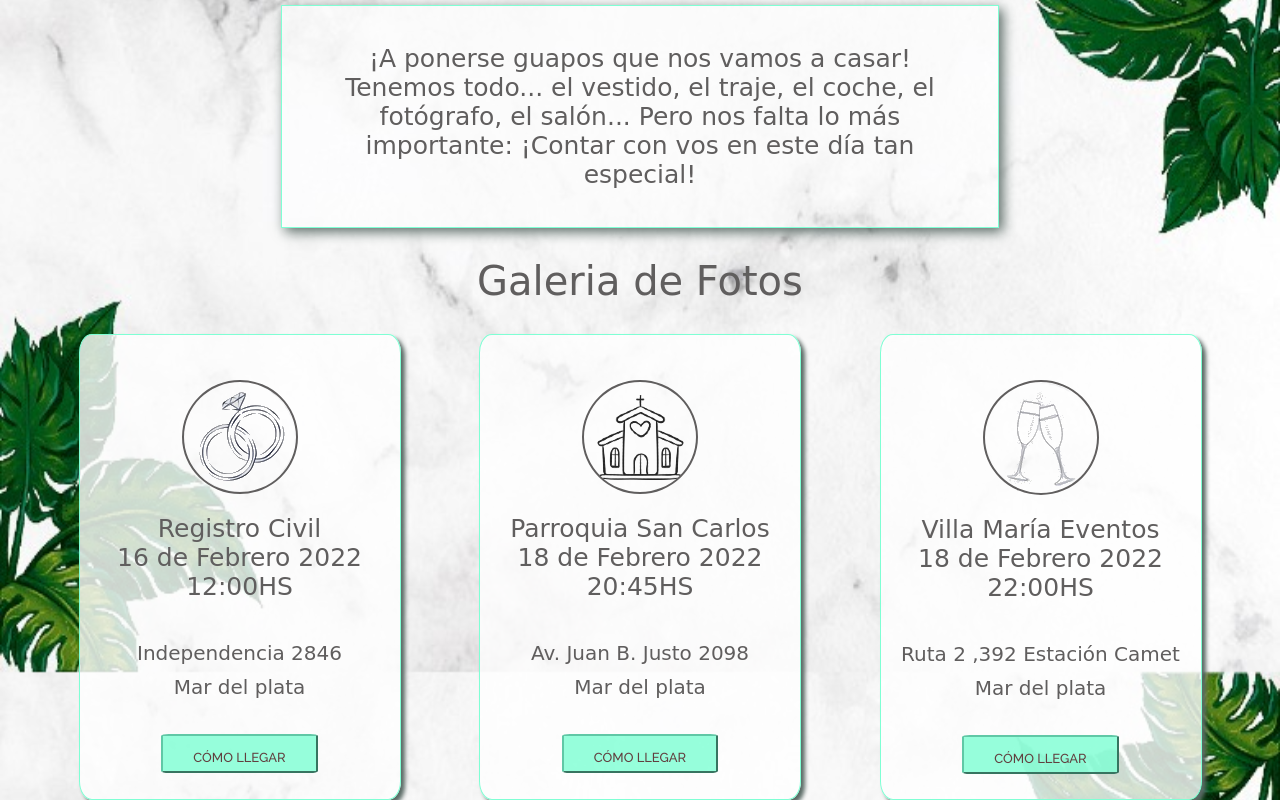
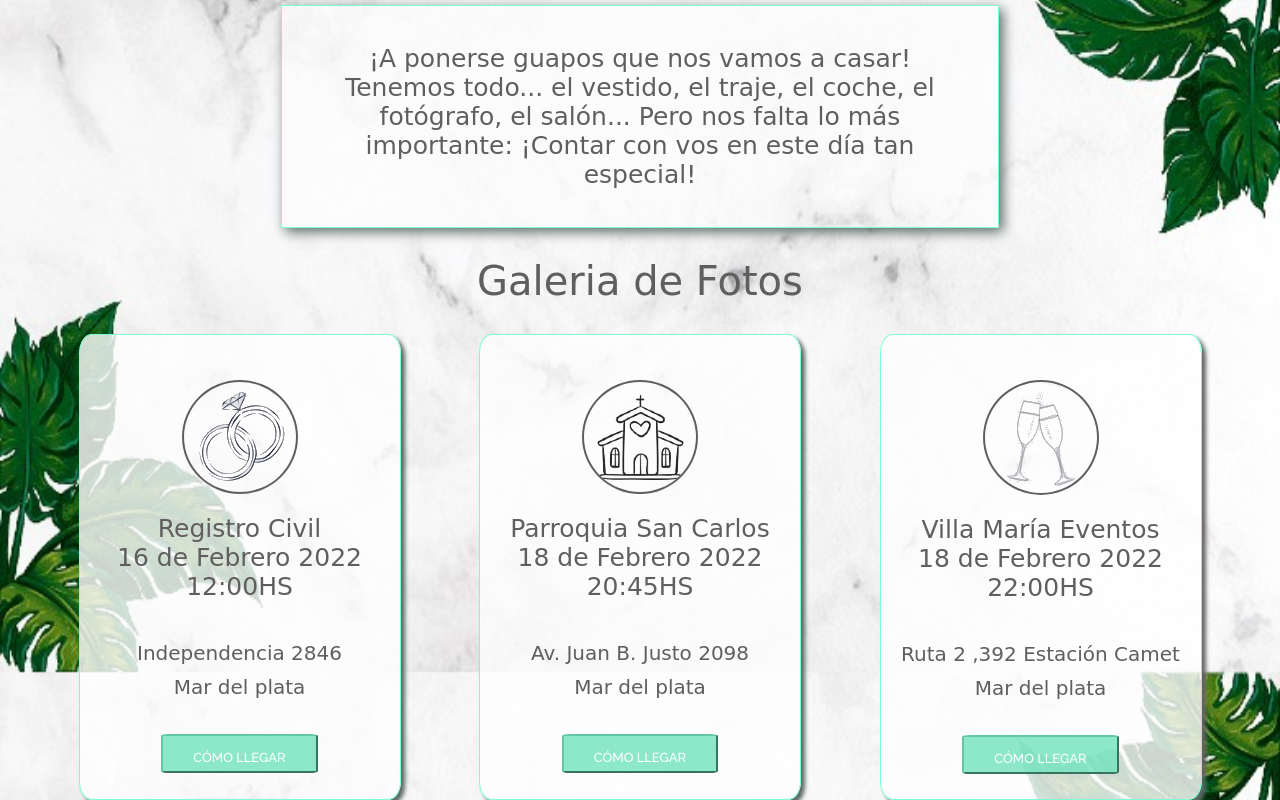
Before and after one commit to vadiazbailey/Invitaci-n, a plain HTML site: page index.html in a window 1280 px wide. Shown: the part 928-1728 px from the top of the page. Drawn offline with Linux system fonts and the light colour scheme; a web font is replaced by a local one.

Commit message:
modificados botones de como llegar

```diff
--- a/css/style.css
+++ b/css/style.css
@@ -450,7 +450,7 @@ small{
   margin-top: 25px;
   margin-bottom: 25px;
   padding: 3px 30px 3px 30px;
-  background: #7fffd4ce;
+  background: #72e4bece;
   border-color: #60c8a6;
   border-radius: 5%;
 }
@@ -459,7 +459,7 @@ small{
   text-decoration: none;
   font-family: 'Raleway', sans-serif;
   font-size: 13px;
-  color: rgb(97, 63, 63);
+  color: white;
 }
 
 .card img{
```
